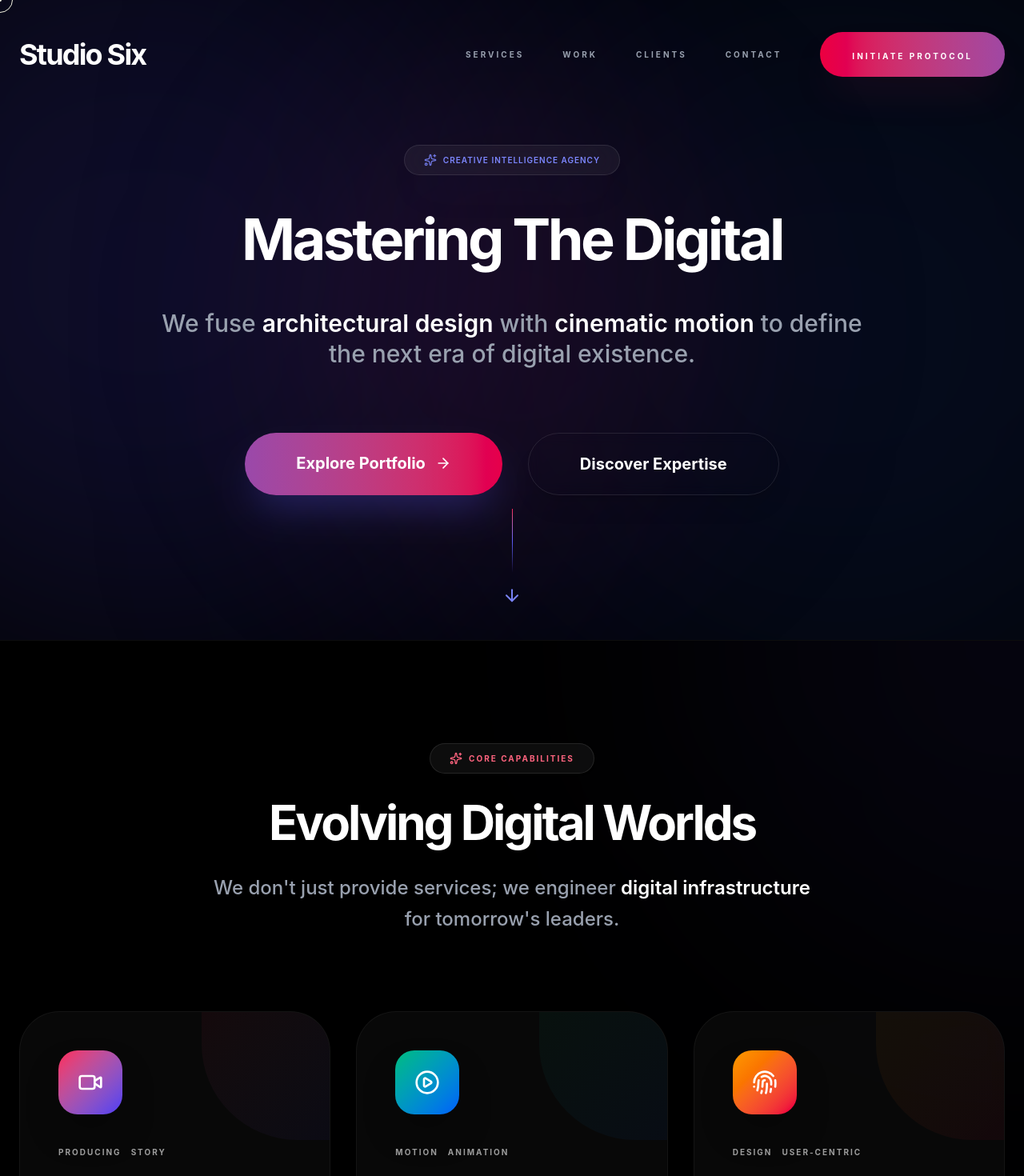
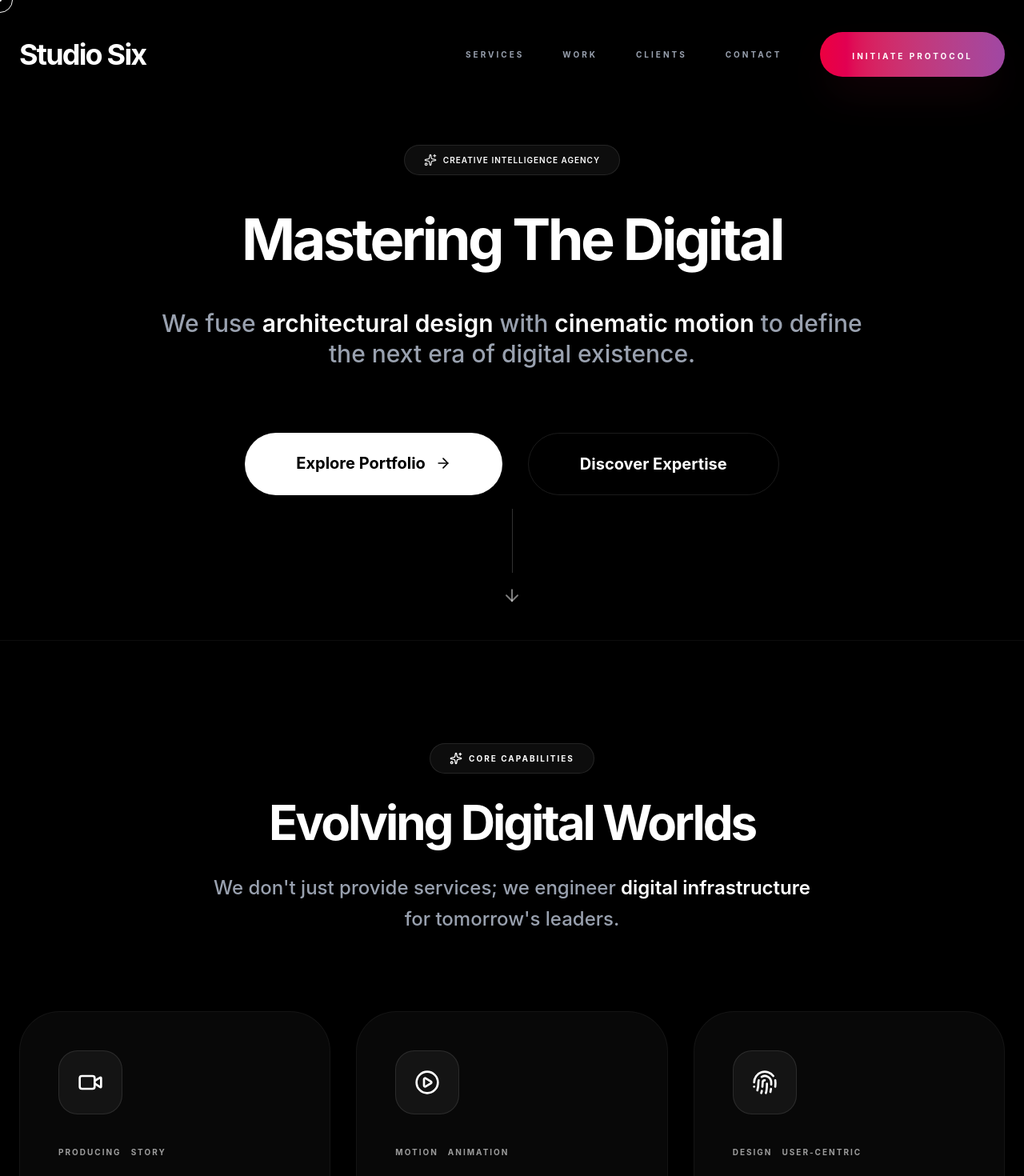
Before and after one commit to offxkavya/studio_six, a React (Vite) app: page / in a window 1280 px wide. Shown: the top 1470 px of the page at 80% size. Built offline with nearby package versions, Linux system fonts and the light colour scheme.

Commit message:
change frontend

```diff
--- a/src/components/Hero.jsx
+++ b/src/components/Hero.jsx
@@ -7,23 +7,15 @@ const Hero = () => {
 
     return (
         <section id="home" className="min-h-screen flex items-center relative overflow-hidden bg-black">
-            {/* Liquid Background Orbs */}
-            <div
-                className="absolute top-[-20%] -left-1/4 w-[1000px] h-[1000px] bg-indigo-900/30 rounded-full blur-[160px]"
-            />
-            <div
-                className="absolute bottom-[-20%] -right-1/4 w-[1100px] h-[1100px] bg-blue-900/20 rounded-full blur-[180px]"
-            />
-            <div
-                className="absolute top-1/2 left-1/2 -translate-x-1/2 -translate-y-1/2 w-[600px] h-[600px] bg-rose-900/10 rounded-full blur-[120px]"
-            />
+            {/* Clean Background - Removed Orbs */}
+            <div className="absolute inset-0 bg-black" />
 
             <div className="container mx-auto px-6 text-center z-10">
                 <motion.div
                     initial={{ opacity: 0, scale: 0.9, y: 20 }}
                     animate={{ opacity: 1, scale: 1, y: 0 }}
                     transition={{ duration: 0.8, ease: liquidEase }}
-                    className="inline-flex items-center gap-2 px-6 py-2.5 rounded-full bg-white/5 border border-white/10 mb-10 text-indigo-400 text-sm font-semibold shadow-2xl shadow-indigo-500/5 backdrop-blur-xl"
+                    className="inline-flex items-center gap-2 px-6 py-2.5 rounded-full bg-white/5 border border-white/10 mb-10 text-white text-sm font-semibold shadow-sm backdrop-blur-xl"
                 >
                     <Sparkles className="w-4 h-4 animate-pulse" />
                     <span className="tracking-widest uppercase text-[10px]">Creative Intelligence Agency</span>
@@ -57,10 +49,9 @@ const Hero = () => {
                         href="https://drive.google.com/file/d/1BzQKWnAaAFfTtlBMLM1XuI56dEJLGnjR/view?usp=sharing"
                         target="_blank"
                         rel="noopener noreferrer"
-                        className="group relative px-10 md:px-16 py-5 md:py-6 rounded-full font-bold text-base md:text-xl overflow-hidden shadow-2xl shadow-indigo-500/30 transition-all hover:scale-105"
+                        className="group relative px-10 md:px-16 py-5 md:py-6 rounded-full font-bold text-base md:text-xl overflow-hidden bg-white text-black transition-all hover:scale-105"
                     >
-                        <div className="absolute inset-0 bg-gradient-to-r from-blue-600 via-indigo-600 to-rose-600 bg-[length:200%_auto] animate-gradient" />
-                        <span className="relative text-white flex items-center justify-center gap-3">
+                        <span className="relative flex items-center justify-center gap-3">
                             Explore Portfolio
                             <ArrowRight className="w-5 h-5 transition-transform" />
                         </span>
@@ -78,12 +69,12 @@ const Hero = () => {
                 transition={{ delay: 1.5, duration: 1 }}
                 className="hidden md:flex absolute bottom-12 left-1/2 -translate-x-1/2 flex flex-col items-center gap-3"
             >
-                <div className="w-[1px] h-20 bg-gradient-to-b from-rose-500 via-indigo-500 to-transparent" />
+                <div className="w-[1px] h-20 bg-white/20" />
                 <motion.div
                     animate={{ y: [0, 15, 0] }}
                     transition={{ duration: 2, repeat: Infinity, ease: "easeInOut" }}
                 >
-                    <ArrowDown className="w-6 h-6 text-indigo-400" />
+                    <ArrowDown className="w-6 h-6 text-white/50" />
                 </motion.div>
             </motion.div>
         </section>
--- a/src/components/Services.jsx
+++ b/src/components/Services.jsx
@@ -7,43 +7,37 @@ const services = [
         title: 'Video Editing',
         description: 'Cinematic storytelling with high-impact visuals and transition mastery for global reach.',
         icon: <Video className="w-8 h-8" />,
-        tags: ['PRODUCING', 'STORY'],
-        gradient: 'from-rose-500 to-indigo-600'
+        tags: ['PRODUCING', 'STORY']
     },
     {
         title: 'Animated Videos',
         description: 'Dynamic 2D/3D motion graphics that bring your brand concepts to life vibrantly.',
         icon: <PlayCircle className="w-8 h-8" />,
-        tags: ['MOTION', 'ANIMATION'],
-        gradient: 'from-emerald-500 to-blue-600'
+        tags: ['MOTION', 'ANIMATION']
     },
     {
         title: 'UI/UX Design',
         description: 'Vibrant and intuitive interfaces that translate complex ideas into seamless digital journeys.',
         icon: <Fingerprint className="w-8 h-8" />,
-        tags: ['DESIGN', 'USER-CENTRIC'],
-        gradient: 'from-amber-500 to-rose-600'
+        tags: ['DESIGN', 'USER-CENTRIC']
     },
     {
         title: 'Website Development',
         description: 'Next-gen digital experiences built with performance and aesthetics at the core.',
         icon: <Code className="w-8 h-8" />,
-        tags: ['FULL-STACK', 'SCALABLE'],
-        gradient: 'from-blue-600 to-cyan-500'
+        tags: ['FULL-STACK', 'SCALABLE']
     },
     {
         title: 'Meta & Google Ads',
         description: 'Strategic growth through data-driven campaigns that scale businesses efficiently.',
         icon: <Megaphone className="w-8 h-8" />,
-        tags: ['STRATEGY', 'ROI'],
-        gradient: 'from-purple-600 to-indigo-500'
+        tags: ['STRATEGY', 'ROI']
     },
     {
         title: 'Social Media Handling',
         description: 'Comprehensive brand management to dominate every digital platform and community.',
         icon: <Smartphone className="w-8 h-8" />,
-        tags: ['CONTENT', 'TRENDING'],
-        gradient: 'from-cyan-600 to-emerald-500'
+        tags: ['CONTENT', 'TRENDING']
     }
 ];
 
@@ -73,9 +67,8 @@ const Services = () => {
 
     return (
         <section id="services" className="py-32 relative bg-black overflow-hidden border-t border-white/5">
-            {/* Soft Ambient Background */}
-            <div className="absolute top-0 right-0 w-[800px] h-[800px] bg-indigo-900/10 rounded-full blur-[140px] -translate-y-1/2 translate-x-1/2" />
-            <div className="absolute bottom-0 left-0 w-[800px] h-[800px] bg-rose-900/10 rounded-full blur-[140px] translate-y-1/2 -translate-x-1/2" />
+            {/* Clean Background */}
+            <div className="absolute inset-0 bg-black" />
 
             <div className="container mx-auto px-6 relative z-10">
                 <motion.div
@@ -85,7 +78,7 @@ const Services = () => {
                     viewport={{ once: true }}
                     className="text-center mb-24"
                 >
-                    <div className="inline-flex items-center gap-2 px-6 py-2.5 rounded-full bg-white/5 border border-white/10 mb-6 text-rose-400 text-[10px] font-bold uppercase tracking-[0.2em] shadow-sm">
+                    <div className="inline-flex items-center gap-2 px-6 py-2.5 rounded-full bg-white/5 border border-white/10 mb-6 text-white text-[10px] font-bold uppercase tracking-[0.2em]">
                         <Sparkles className="w-4 h-4" />
                         <span>Core Capabilities</span>
                     </div>
@@ -112,10 +105,10 @@ const Services = () => {
                             className="group relative bg-white/[0.03] border border-white/5 p-10 md:p-12 rounded-[40px] md:rounded-[50px] transition-all duration-500 overflow-hidden backdrop-blur-xl hover:bg-white/[0.05] hover:border-white/20"
                         >
 
-                            <div className={`absolute top-0 right-0 w-40 h-40 bg-gradient-to-br ${service.gradient} opacity-[0.05] rounded-bl-[120px] transition-opacity group-hover:opacity-[0.15]`} />
+
 
                             <div className="relative z-10 space-y-10">
-                                <div className={`w-20 h-20 rounded-[24px] bg-gradient-to-br ${service.gradient} flex items-center justify-center text-white shadow-2xl shadow-black/40 transform transition-transform duration-700 group-hover:rotate-[15deg] group-hover:scale-110`}>
+                                <div className="w-20 h-20 rounded-[24px] bg-white/5 border border-white/10 flex items-center justify-center text-white transition-transform duration-700 group-hover:bg-white group-hover:text-black group-hover:scale-105">
                                     {service.icon}
                                 </div>
 
@@ -137,7 +130,7 @@ const Services = () => {
 
                                 <motion.a
                                     href="#contact"
-                                    className="inline-flex items-center gap-3 text-sm font-bold uppercase tracking-widest text-indigo-400 group/link"
+                                    className="inline-flex items-center gap-3 text-sm font-bold uppercase tracking-widest text-white/60 hover:text-white transition-colors group/link"
                                 >
                                     <span>Start Project</span>
                                     <ArrowRight className="w-5 h-5 transition-transform" />
```
